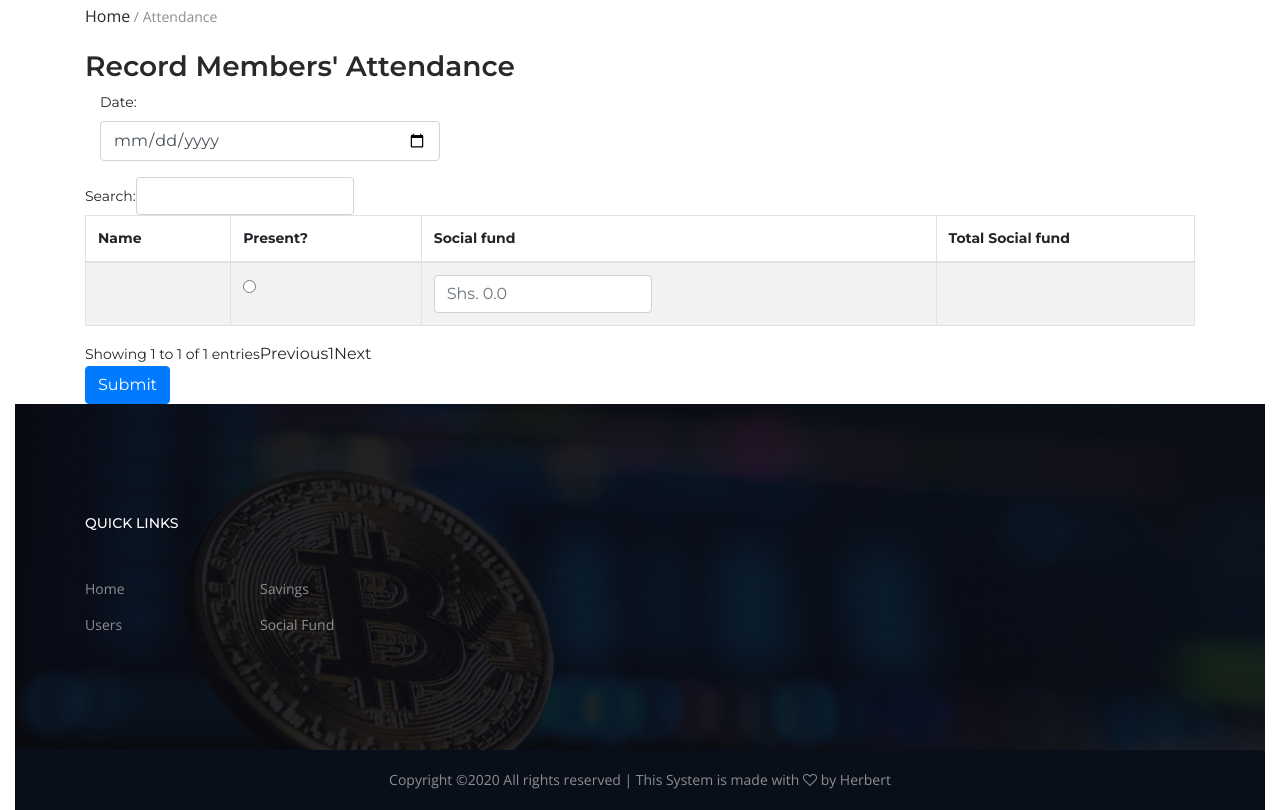
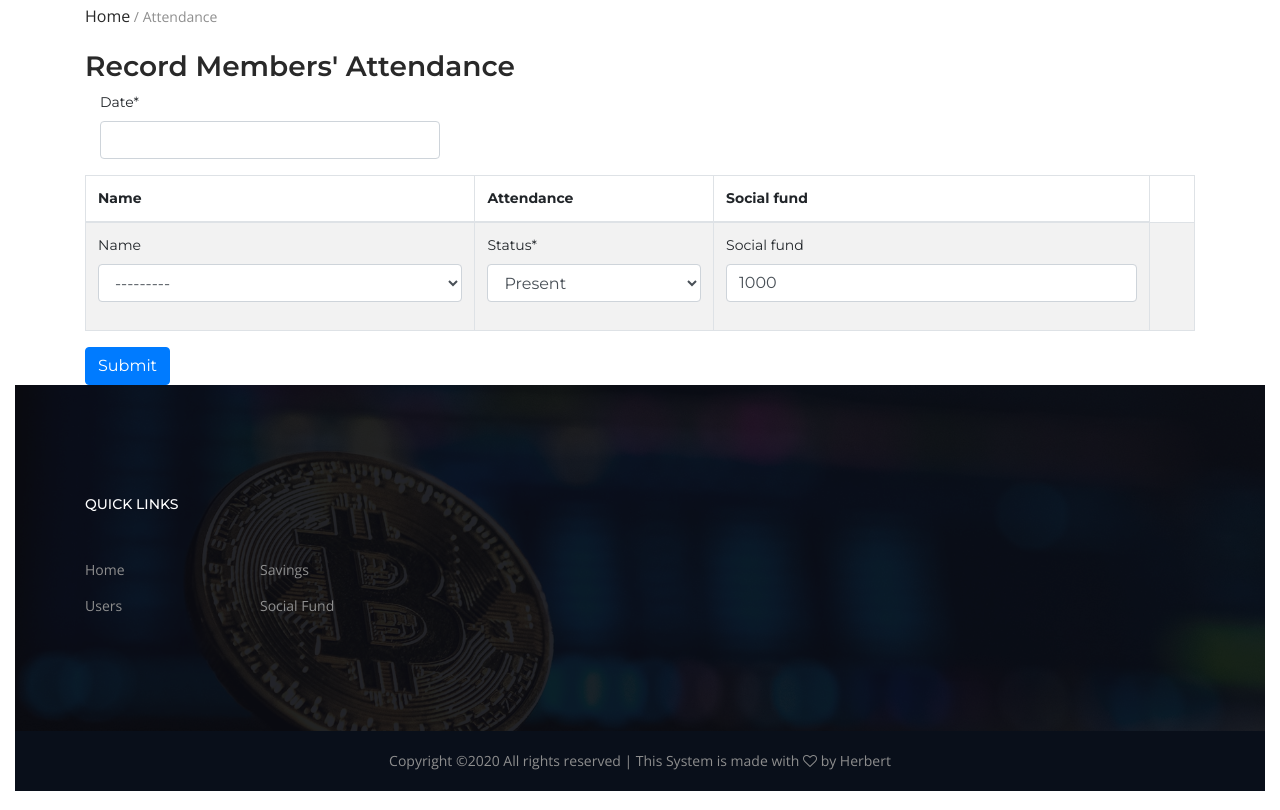
Before and after one commit to Dihfahsih1/django-savings-loan-scheme, a Django app: a page that uses savingsapp/templates/base.html in a window 1280 px wide. Shown: the part 185-995 px from the top of the page. Run offline with Django 3.2, Linux system fonts and the light colour scheme; data comes from the database, SQL or seed files in the repository; both versions use the stored data as it was after the commit; some libraries are stand-ins or nearby versions; some web fonts are replaced.

Commit message:
working on attendance view function

```diff
--- a/savingsapp/forms.py
+++ b/savingsapp/forms.py
@@ -6,3 +6,8 @@ class addmemberForm(forms.ModelForm):
     class Meta:
         model=CustomUser
         fields=('email','telephone','first_name','last_name','application_fee')
+
+class AttendanceForm(forms.ModelForm):
+    class Meta:
+        model=Attendance
+        fields=('date','name','status','social_fund')
--- a/savingsapp/models.py
+++ b/savingsapp/models.py
@@ -12,10 +12,10 @@ class CustomUser(AbstractUser):
         return self.first_name + ' ' + self.last_name
 
 class Attendance(models.Model):
-    atte =(('P','Present'),('A','Absent'))
+    atte =(('Present','Present'),('Absent','Absent'))
     date = models. DateField(blank=False)
     name = models.ForeignKey(CustomUser,blank=True, on_delete=models.CASCADE)
-    status = models.CharField(max_length=123, blank=False, null=False, choices=atte)
-    social_fund = models.IntegerField(default=0, blank=True, null=True)
+    status = models.CharField(max_length=123, blank=False, null=False, choices=atte, default='Present')
+    social_fund = models.IntegerField(default=1000, blank=True, null=True)
     def __str__(self):
         return self.Name
--- a/savingsapp/templates/base.html
+++ b/savingsapp/templates/base.html
@@ -46,6 +46,7 @@
 
          <!--Main Content--->
         {% block content %}
+
            <h3 style="color: red">
              {{ message }}
            </h3>
--- a/savingsapp/templates/header.html
+++ b/savingsapp/templates/header.html
@@ -1,4 +1,5 @@
 <!-- Top Header Area -->
+
 {% load static %}
 <div class="top-header">
     <div class="container h-100">
--- a/savingsapp/templates/make_attendancy.html
+++ b/savingsapp/templates/make_attendance.html
@@ -8,28 +8,28 @@
 
 {% block content %}
       <div class="container">
+          <p><a href="index.html">Home</a> / Attendance</p>
+           <h3>Record Members' Attendance</h3>
 
-            <form action="#" method="POST">
-                <p><a href="index.html">Home</a> / Attendance</p>
-                <h3>Record Members' Attendance</h3>
+          <form  method="POST" enctype="multipart/form-data" >
+    								{% csrf_token %}
+                    {% load crispy_forms_tags %}
                 <div class="col-lg-4 form-group">
-                    <label for="date">Date:</label>
-                    <input type="date" class="form-control" id="date" required="*" >
+                    {{form.date|as_crispy_field}}
                 </div>
                 <table id="data-table" class="table table-striped table-bordered dt-responsive nowrap" cellspacing="0" width="100%">
                     <thead>
                       <tr style="font-weight: bolder;">
                         <td>Name</td>
-                        <td>Present?</td>
+                        <td>Attendance</td>
                         <td>Social fund</td>
-                        <td>Total Social fund</td>
                       </tr>
                     </thead>
                     <tbody>
                         <tr>
-                          <td></td>
-                          <td><input type="radio" class="form-control" id="check" value="#"></td>
-                          <td> <input type="number" placeholder="Shs. 0.0" class="form-control" id="amount" value="amount"></td>
+                          <td>{{form.name|as_crispy_field}}</td>
+                          <td>{{form.status|as_crispy_field}}</td>
+                          <td>{{form.social_fund|as_crispy_field}}</td>
                           <td></td>
                         </tr>
                     </tbody>
--- a/savingsapp/views.py
+++ b/savingsapp/views.py
@@ -49,9 +49,18 @@ def pay_loan(request):
     return render(request,'pay_loan.html')
 
 def make_attendence(request):
-    return render(request,'make_attendancy.html')
+    if request.method=="POST":
+        form=AttendanceForm(request.POST, request.FILES,)
+        if form.is_valid():
+            form.save()
+            messages.success(request, f'Members Attendance For Today has been Made')
+            return redirect('make-attendence')
+    else:
+        form=AttendanceForm()
+        return render(request,'make_attendance.html',{'form':form})
+
 def attendence_history(request):
-    return render(request,'view_attendancy.html')
+    return render(request,'view_attendance.html')
 
 def make_saving(request):
     return render(request,'make_saving.html')
```
Also changed, not shown: db.sqlite3, savingsapp/migrations/0004_auto_20200418_1801.py (added), savingsapp/templates/view_attendance.html (renamed from savingsapp/templates/view_attendancy.html).
